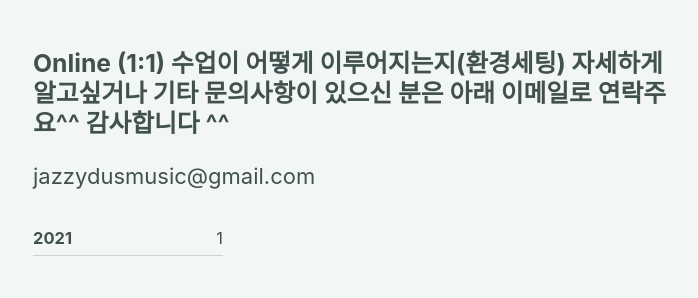
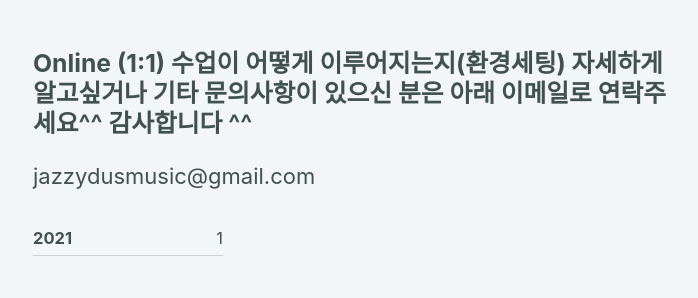
Before and after one commit to jjmusic-online/jjmusic-online.github.io, a Jekyll site: the page built from _posts/2021-07-05-my-first-post.md, in a window 1280 px wide and 900 px high, scrolled down 3601 px. Shown: the part 212-510 px from the top of the window, without its empty margins (289-987 px from the left). Built offline with Jekyll 4.4.1, drawn with Linux system fonts in a browser that asks for light colours; cached includes are drawn as plain includes; nearby versions of some CDN libraries.

Commit message:
Update 2021-07-05-my-first-post.md

```diff
--- a/_posts/2021-07-05-my-first-post.md
+++ b/_posts/2021-07-05-my-first-post.md
@@ -107,6 +107,6 @@ date: 2021-07-05
 4) 발라드 초견시 Fill in Scale 쉽게 연습하는 법.
 
 
-### Online (1:1) 수업이 어떻게 이루어지는지(환경세팅) 자세하게 알고싶거나 기타 문의사항이 있으신 분은 아래 이메일로 연락주요^^ 감사합니다 ^^
+### Online (1:1) 수업이 어떻게 이루어지는지(환경세팅) 자세하게 알고싶거나 기타 문의사항이 있으신 분은 아래 이메일로 연락주세요^^ 감사합니다 ^^
 
 jazzydusmusic@gmail.com
```
